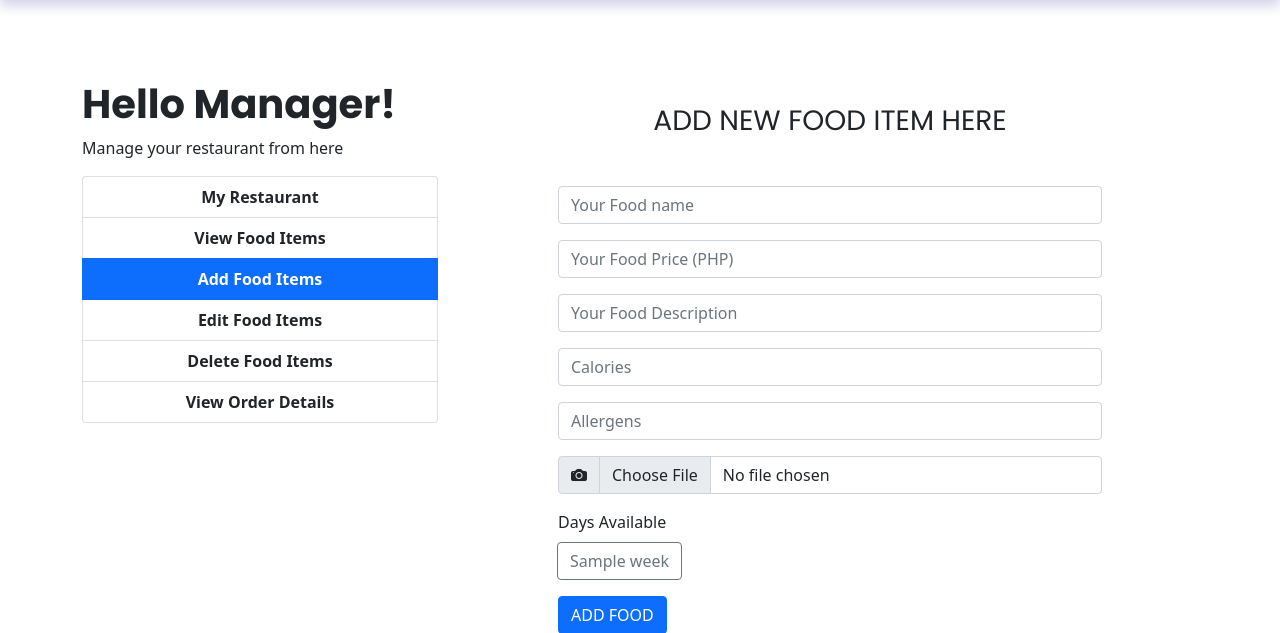
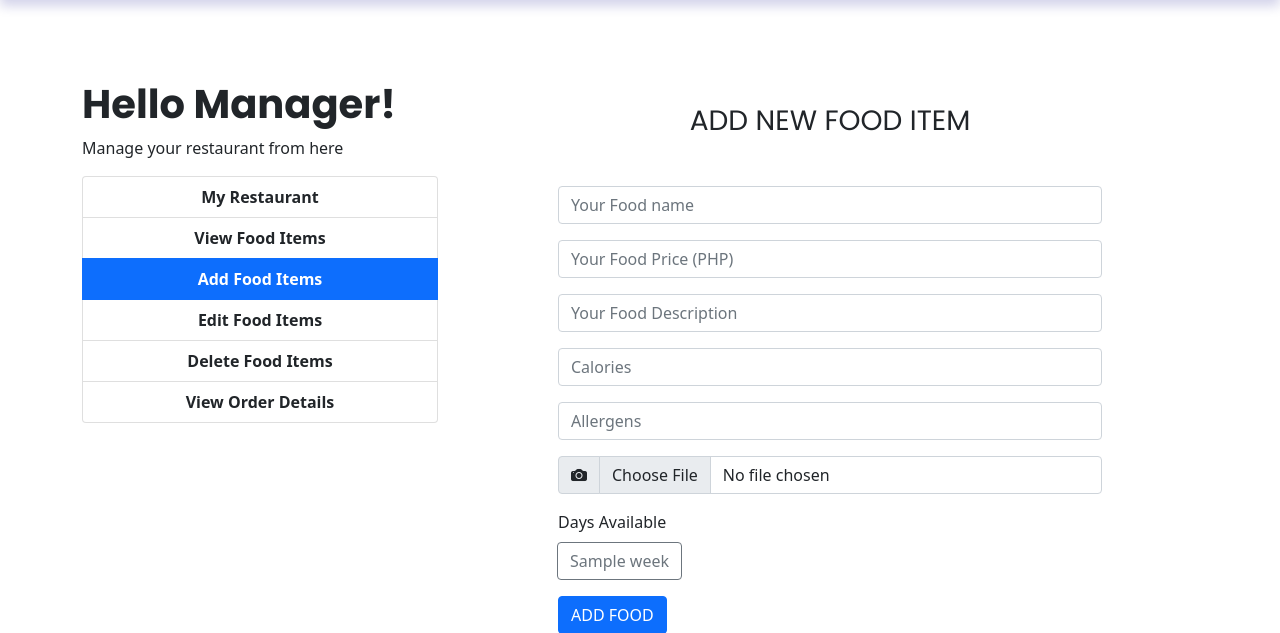
Before and after one commit to NU-BSCS19-WebProg/NU-Online-Cafeteria, a PHP site: page /add_food_items.php in a window 1280 px wide. Shown: the part 76-709 px from the top of the page. Run offline with PHP 8.4, Linux system fonts and the light colour scheme; the visitor is signed in with stand-in values (Sample User, id 1); tables that the repository leaves empty or names only in its code hold one stand-in row (values such as "Sample post"); data that the repository does not hold is empty; some libraries are stand-ins or nearby versions.

Commit message:
changed title of form in add food item

```diff
--- a/add_food_items.php
+++ b/add_food_items.php
@@ -107,7 +107,7 @@ if (isset($_POST['submit'])) {
           <div class="form-area px-lg-5 mx-lg-5">
             <form action="" method="POST" enctype="multipart/form-data">
               <br style="clear: both">
-              <h3 class="text-center mb-4">ADD NEW FOOD ITEM HERE</h3>
+              <h3 class="text-center mb-4">ADD NEW FOOD ITEM</h3>
 
               <label class="text-danger mb-3"><span> <?php echo $error; ?> </span></label>
 
```
